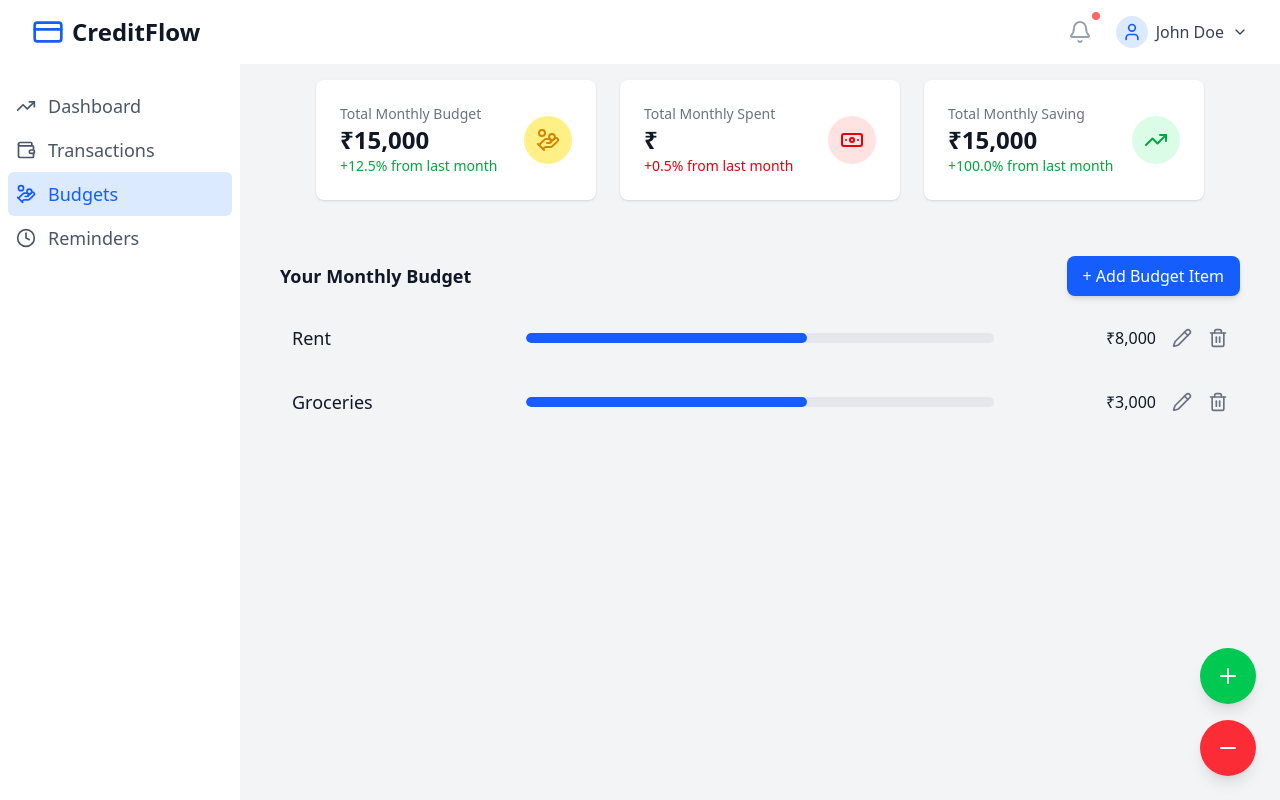
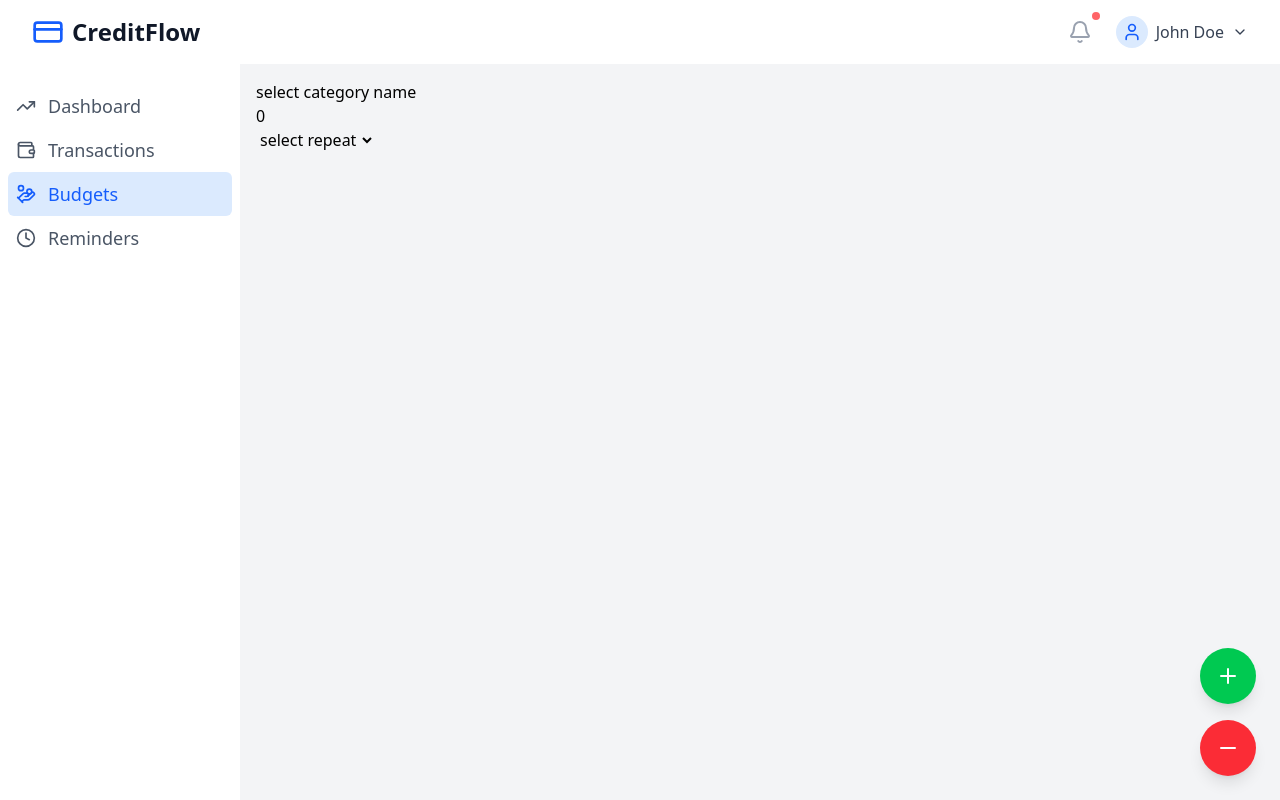
Before and after one commit to ramji023/CreditFlow, a React (Vite) app: page /home/budget in a window 1280 px wide. Built offline with nearby package versions, Linux system fonts and the light colour scheme.

Commit message:
design add budget form

```diff
--- a/src/components/budgets/AddBudget.jsx
+++ b/src/components/budgets/AddBudget.jsx
@@ -1,11 +1,114 @@
 import categories from "../../utils/categories"
-
+import { useState } from "react"
 const AddBudget = () => {
+    // const [form, addForm] = useState([
+    //     {
+    //         id: 1,
+    //         category: '',
+    //         subCategory: '',
+    //         amount: '',
+    //         Repeat: '',
+    //     }
+    // ])
+    // //dynamically add form
+    // function handleAddForm() {
+    //     addForm((prev) => [...prev, {
+    //         id: prev[prev.length - 1].id + 1,
+    //         category: '',
+    //         subCategory: '',
+    //         amount: '',
+    //         Repeat: '',
+    //     }])
+    // }
 
 
-    return (<>
 
-    </>)
+    // render category input field
+    const [categoryName, setCategoryName] = useState(null);
+    const [categoryDropdownOpen, setCategoryDropdown] = useState(false);
+    // handle to handle cateogry name selected by user
+    function handleCategoryName(category) {
+        setCategoryName(category);
+        setSubCategoryName(null);
+        setCategoryDropdown(false);
+    }
+
+    //render sub category input field
+    const [subCategoryName, setSubCategoryName] = useState(null);
+    const [subCategoryDropdownOpen, setSubCategoryDropdownOpen] = useState(false);
+    // handle to handle sub-cateogry name selected by user
+    function handleSubCategoryName(subCategory) {
+        setSubCategoryName(subCategory);
+        setSubCategoryDropdownOpen(false);
+    }
+
+    // handle budget amount
+    const [budgetAmount, setBudgetAmount] = useState(0);
+    const [repeat, setRepeat] = useState('');
+    return (
+        <>
+            <div>
+                <div onClick={() => setCategoryDropdown((prev) => !prev)}>
+                    {categoryName ? (<>
+                        <img src={categoryName.icon} alt={categoryName.name} />
+                        <span>{categoryName.name}</span>
+                    </>) : (<> <span>select category name</span></>)}
+                </div>
+                {categoryDropdownOpen && (
+                    <>
+                        {categories
+                            .filter((category) => category.type === 'expense')
+                            .map((category) => (
+                                <div key={category.name} onClick={() => handleCategoryName(category)}>
+                                    <img src={category.icon} alt={category.name} />
+                                    <span>{category.name}</span>
+                                </div>
+                            ))
+                        }
+                    </>
+                )}
+            </div>
+
+            {
+                categoryName && (<>
+                    <div>
+                        <div onClick={() => setSubCategoryDropdownOpen((prev) => !prev)}>
+                            {subCategoryName ? (<>
+                                <img src={subCategoryName.icon} alt={subCategoryName.name} />
+                                <span>{subCategoryName.name}</span>
+                            </>) : (<><span>select sub category name</span></>)}
+                        </div>
+
+                        {subCategoryDropdownOpen && (
+                            <>
+                                {categoryName.subcategories.map((subCategory) => (
+                                    <div key={subCategory.name} onClick={() => handleSubCategoryName(subCategory)}>
+                                        <img src={subCategory.icon} alt={subCategory.name} />
+                                        <span>{subCategory.name}</span>
+                                    </div>
+                                ))}
+                            </>
+                        )}
+                    </div>
+                </>)
+            }
+
+            <div>
+                <input type="number" value={budgetAmount} onChange={(e) => setBudgetAmount(e.target.value)} placeholder="₹" />
+            </div>
+
+            <div>
+                <select value={repeat} onChange={(e) => setRepeat(e.target.value)}>
+                    <option value="" disabled>select repeat</option>
+                    <option value="Daily">Daily</option>
+                    <option value="Weekdays">Weekdays</option>
+                    <option value="Weekly">Weekly</option>
+                    <option value="Monthly">Monthly</option>
+                    <option value="NoRepeating">No repeating</option>
+                </select>
+            </div>
+        </>
+    )
 }
 
 export default AddBudget;
--- a/src/components/budgets/Budget.jsx
+++ b/src/components/budgets/Budget.jsx
@@ -1,11 +1,13 @@
 import { useState } from "react";
-import {Pencil,Trash2} from "lucide-react"
+import { Pencil, Trash2 } from "lucide-react"
 
 const Budget = () => {
     const [budgetItems, setBudgetItems] = useState([
         { name: "Rent", amount: "₹8,000" },
         { name: "Groceries", amount: "₹3,000" }
     ]);
+
+    const [openModel, setOpenModel] = useState(false);
 
     return (
         <>
@@ -66,7 +68,6 @@ const Budget = () => {
                             </li>
                         ))}
                     </ul>
-
                 </div>
             )}
         </>
--- a/src/pages/Budgets.jsx
+++ b/src/pages/Budgets.jsx
@@ -1,11 +1,11 @@
 import Card from "../components/budgets/Card";
 import Budget from "../components/budgets/Budget"
+import AddBudget from "../components/budgets/AddBudget";
 const Budgets = () => {
     return (
         <>
             <div className='p-4'>
-                <Card/>
-                <Budget/>
+                <AddBudget/>
             </div>
         </>
     )
```
